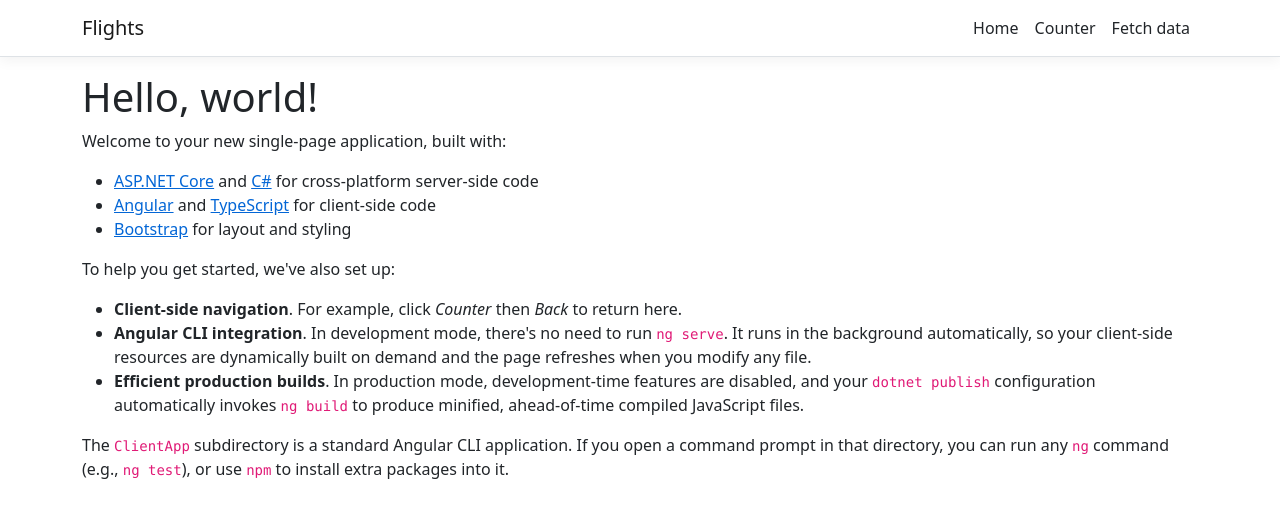
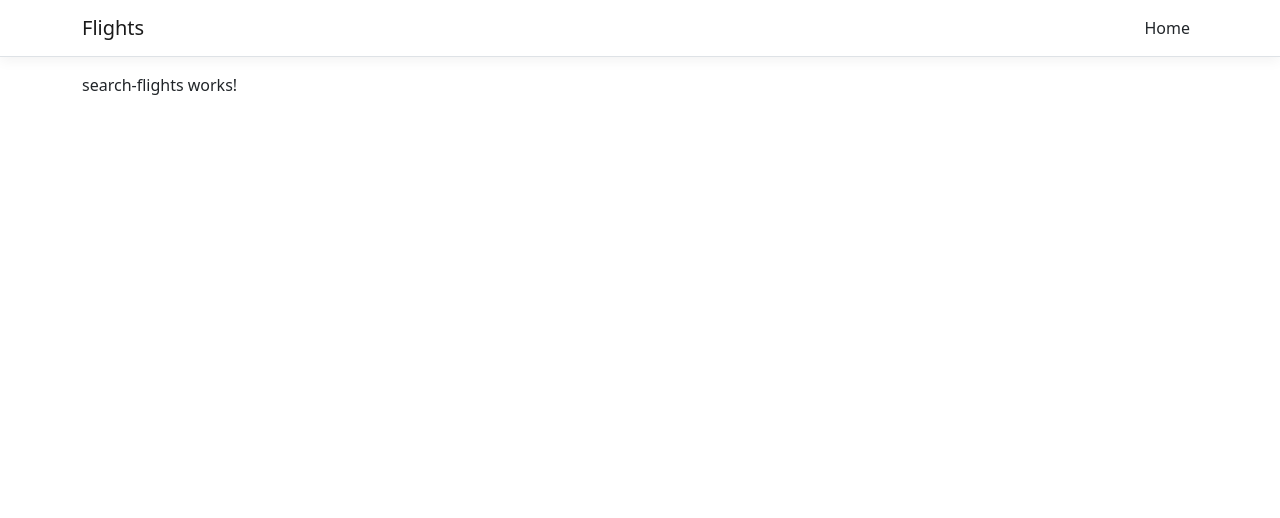
Before and after one commit to kirchfa/Flights, an Angular app in the folder Flights/ClientApp/: page / in a window 1280 px wide. Shown: the top 518 px of the page. Built offline with nearby package versions, Linux system fonts and the light colour scheme.

Commit message:
cleanup and created search-flights component

```diff
--- a/Flights/ClientApp/src/app/counter/counter.component.html
+++ /dev/null
@@ -1,7 +0,0 @@
-<h1>Counter</h1>
-
-<p>This is a simple example of an Angular component.</p>
-
-<p aria-live="polite">Current count: <strong>{{ currentCount }}</strong></p>
-
-<button class="btn btn-primary" (click)="incrementCounter()">Increment</button>
--- a/Flights/ClientApp/src/app/counter/counter.component.ts
+++ /dev/null
@@ -1,13 +0,0 @@
-import { Component } from '@angular/core';
-
-@Component({
-  selector: 'app-counter-component',
-  templateUrl: './counter.component.html'
-})
-export class CounterComponent {
-  public currentCount = 0;
-
-  public incrementCounter() {
-    this.currentCount++;
-  }
-}
--- a/Flights/ClientApp/src/app/fetch-data/fetch-data.component.html
+++ /dev/null
@@ -1,24 +0,0 @@
-<h1 id="tableLabel">Weather forecast</h1>
-
-<p>This component demonstrates fetching data from the server.</p>
-
-<p *ngIf="!forecasts"><em>Loading...</em></p>
-
-<table class='table table-striped' aria-labelledby="tableLabel" *ngIf="forecasts">
-  <thead>
-    <tr>
-      <th>Date</th>
-      <th>Temp. (C)</th>
-      <th>Temp. (F)</th>
-      <th>Summary</th>
-    </tr>
-  </thead>
-  <tbody>
-    <tr *ngFor="let forecast of forecasts">
-      <td>{{ forecast.date }}</td>
-      <td>{{ forecast.temperatureC }}</td>
-      <td>{{ forecast.temperatureF }}</td>
-      <td>{{ forecast.summary }}</td>
-    </tr>
-  </tbody>
-</table>
--- a/Flights/ClientApp/src/app/fetch-data/fetch-data.component.ts
+++ /dev/null
@@ -1,23 +0,0 @@
-import { Component, Inject } from '@angular/core';
-import { HttpClient } from '@angular/common/http';
-
-@Component({
-  selector: 'app-fetch-data',
-  templateUrl: './fetch-data.component.html'
-})
-export class FetchDataComponent {
-  public forecasts: WeatherForecast[] = [];
-
-  constructor(http: HttpClient, @Inject('BASE_URL') baseUrl: string) {
-    http.get<WeatherForecast[]>(baseUrl + 'weatherforecast').subscribe(result => {
-      this.forecasts = result;
-    }, error => console.error(error));
-  }
-}
-
-interface WeatherForecast {
-  date: string;
-  temperatureC: number;
-  temperatureF: number;
-  summary: string;
-}
--- a/Flights/ClientApp/src/app/home/home.component.html
+++ /dev/null
@@ -1,14 +0,0 @@
-<h1>Hello, world!</h1>
-<p>Welcome to your new single-page application, built with:</p>
-<ul>
-  <li><a href='https://get.asp.net/'>ASP.NET Core</a> and <a href='https://msdn.microsoft.com/en-us/library/67ef8sbd.aspx'>C#</a> for cross-platform server-side code</li>
-  <li><a href='https://angular.io/'>Angular</a> and <a href='http://www.typescriptlang.org/'>TypeScript</a> for client-side code</li>
-  <li><a href='http://getbootstrap.com/'>Bootstrap</a> for layout and styling</li>
-</ul>
-<p>To help you get started, we've also set up:</p>
-<ul>
-  <li><strong>Client-side navigation</strong>. For example, click <em>Counter</em> then <em>Back</em> to return here.</li>
-  <li><strong>Angular CLI integration</strong>. In development mode, there's no need to run <code>ng serve</code>. It runs in the background automatically, so your client-side resources are dynamically built on demand and the page refreshes when you modify any file.</li>
-  <li><strong>Efficient production builds</strong>. In production mode, development-time features are disabled, and your <code>dotnet publish</code> configuration automatically invokes <code>ng build</code> to produce minified, ahead-of-time compiled JavaScript files.</li>
-</ul>
-<p>The <code>ClientApp</code> subdirectory is a standard Angular CLI application. If you open a command prompt in that directory, you can run any <code>ng</code> command (e.g., <code>ng test</code>), or use <code>npm</code> to install extra packages into it.</p>
--- a/Flights/ClientApp/src/app/nav-menu/nav-menu.component.html
+++ b/Flights/ClientApp/src/app/nav-menu/nav-menu.component.html
@@ -27,16 +27,6 @@
           >
             <a class="nav-link text-dark" [routerLink]="['/']">Home</a>
           </li>
-          <li class="nav-item" [routerLinkActive]="['link-active']">
-            <a class="nav-link text-dark" [routerLink]="['/counter']"
-              >Counter</a
-            >
-          </li>
-          <li class="nav-item" [routerLinkActive]="['link-active']">
-            <a class="nav-link text-dark" [routerLink]="['/fetch-data']"
-              >Fetch data</a
-            >
-          </li>
         </ul>
       </div>
     </div>
--- /dev/null
+++ b/Flights/ClientApp/src/app/search-flights/search-flights.component.html
@@ -0,0 +1 @@
+<p>search-flights works!</p>
--- /dev/null
+++ b/Flights/ClientApp/src/app/search-flights/search-flights.component.ts
@@ -0,0 +1,15 @@
+import { Component, OnInit } from '@angular/core';
+
+@Component({
+  selector: 'app-search-flights',
+  templateUrl: './search-flights.component.html',
+  styleUrls: ['./search-flights.component.css']
+})
+export class SearchFlightsComponent implements OnInit {
+
+  constructor() { }
+
+  ngOnInit(): void {
+  }
+
+}
```
Also changed, not shown: Flights/ClientApp/src/app/app.module.ts (+4 -9 lines), Flights/ClientApp/src/app/home/home.component.ts (deleted, +0 -8 lines), Flights/ClientApp/src/app/search-flights/search-flights.component.css (added), 2 other files (tests, documents, lock files or other folders).
